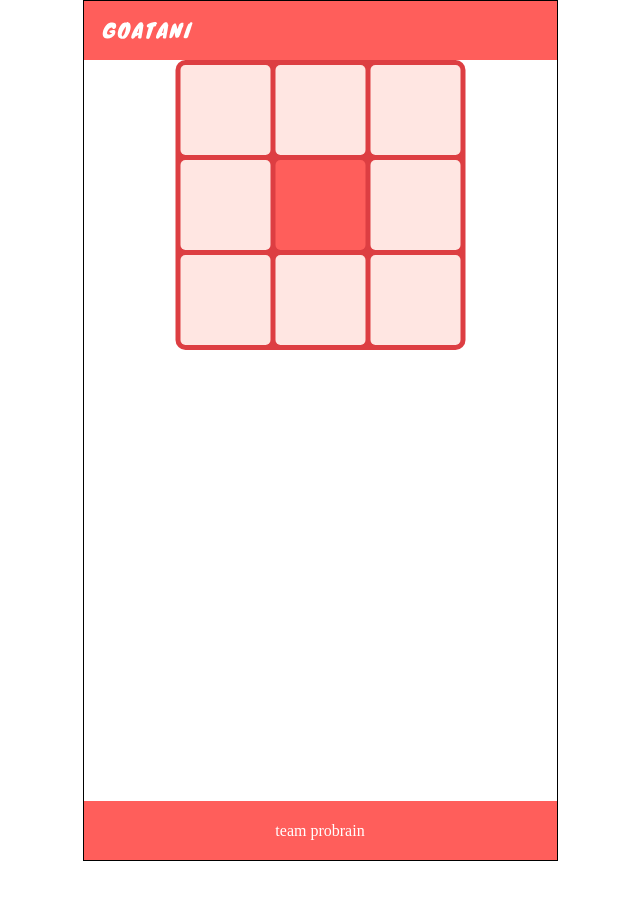
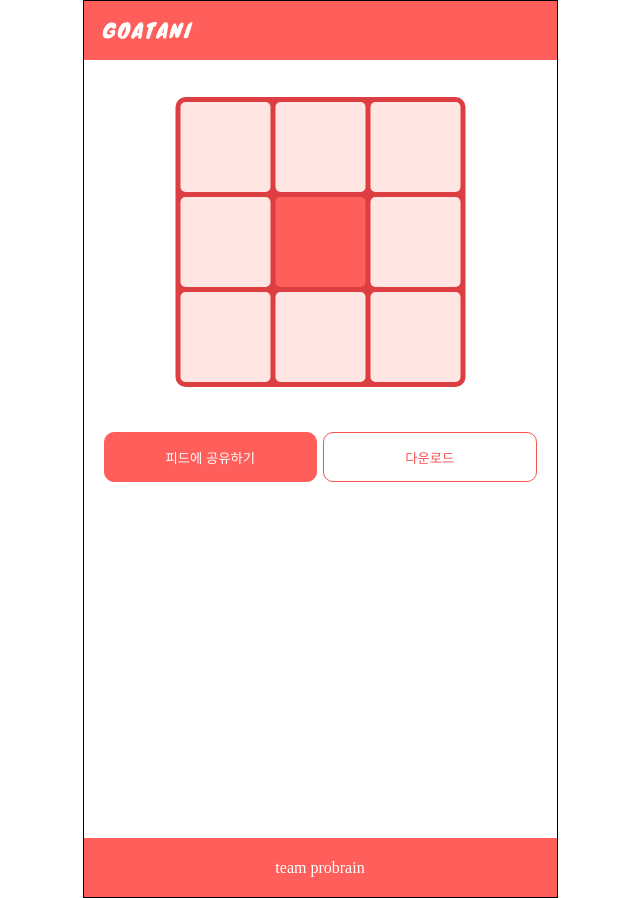
Before and after one commit to probrainteam/GoaTani-client, a Next.js app: page /create/complete in a window 1280 px wide. Shown: the whole page, without its empty margins (320-960 px from the left). Before the commit the page ends 861 px from the top, so only its background shows below. Built offline with nearby package versions, Linux system fonts and the light colour scheme.

Commit message:
feat: 만다라트 완성 버튼 UI 생성

```diff
--- a/src/app/create/complete/page.tsx
+++ b/src/app/create/complete/page.tsx
@@ -1,13 +1,17 @@
 'use client';
 
+import Button from '@/components/button';
 import { MandalartCarousel } from '@/components/mandalart';
 import useDidMount from '@/hooks/use-did-mount';
 import { MandalartPartType } from '@/types/mandalart';
 import { BranchesType, CreateStorageType, getCreateStorage } from '@/utils/storage';
 import { useState } from 'react';
+import styled from 'styled-components';
 
 function CreateCompletePage() {
   const [contents, setContents] = useState<MandalartPartType[]>([]);
+
+  const fullGoal = contents.length > 0 && contents[0].mainContent;
 
   const initSetting = () => {
     const data = getCreateStorage() as CreateStorageType;
@@ -29,9 +33,40 @@ function CreateCompletePage() {
 
   return (
     <div>
+      {/* TODO : 스켈레톤 추가 */}
+      <Heading>{fullGoal}</Heading>
       <MandalartCarousel contents={contents} theme='primary' isFullMandalart />
+
+      <ButtonWrapper>
+        <Button>피드에 공유하기</Button>
+
+        <Button variant='outline'>다운로드</Button>
+      </ButtonWrapper>
     </div>
   );
 }
 
+const Heading = styled.h1`
+  font-weight: 700;
+  font-size: 16px;
+  line-height: 22px;
+
+  text-align: center;
+
+  color: #000000;
+  text-decoration: underline;
+  text-underline-offset: 4px;
+
+  margin-top: 37px;
+  margin-bottom: 10px;
+`;
+
+const ButtonWrapper = styled.div`
+  display: flex;
+  justify-content: center;
+  align-items: center;
+  margin-top: 45px;
+  gap: 6px;
+`;
+
 export default CreateCompletePage;
```
